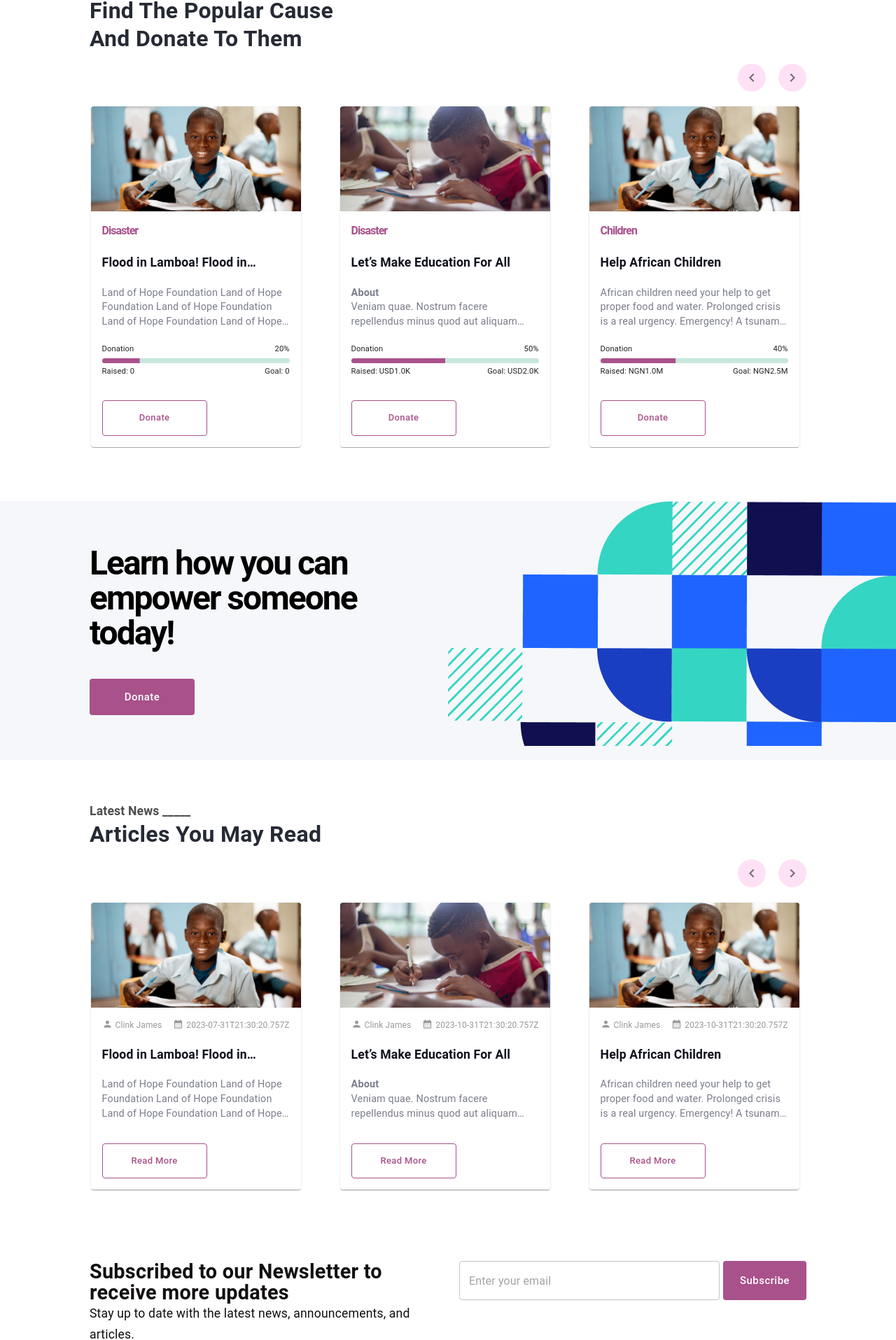
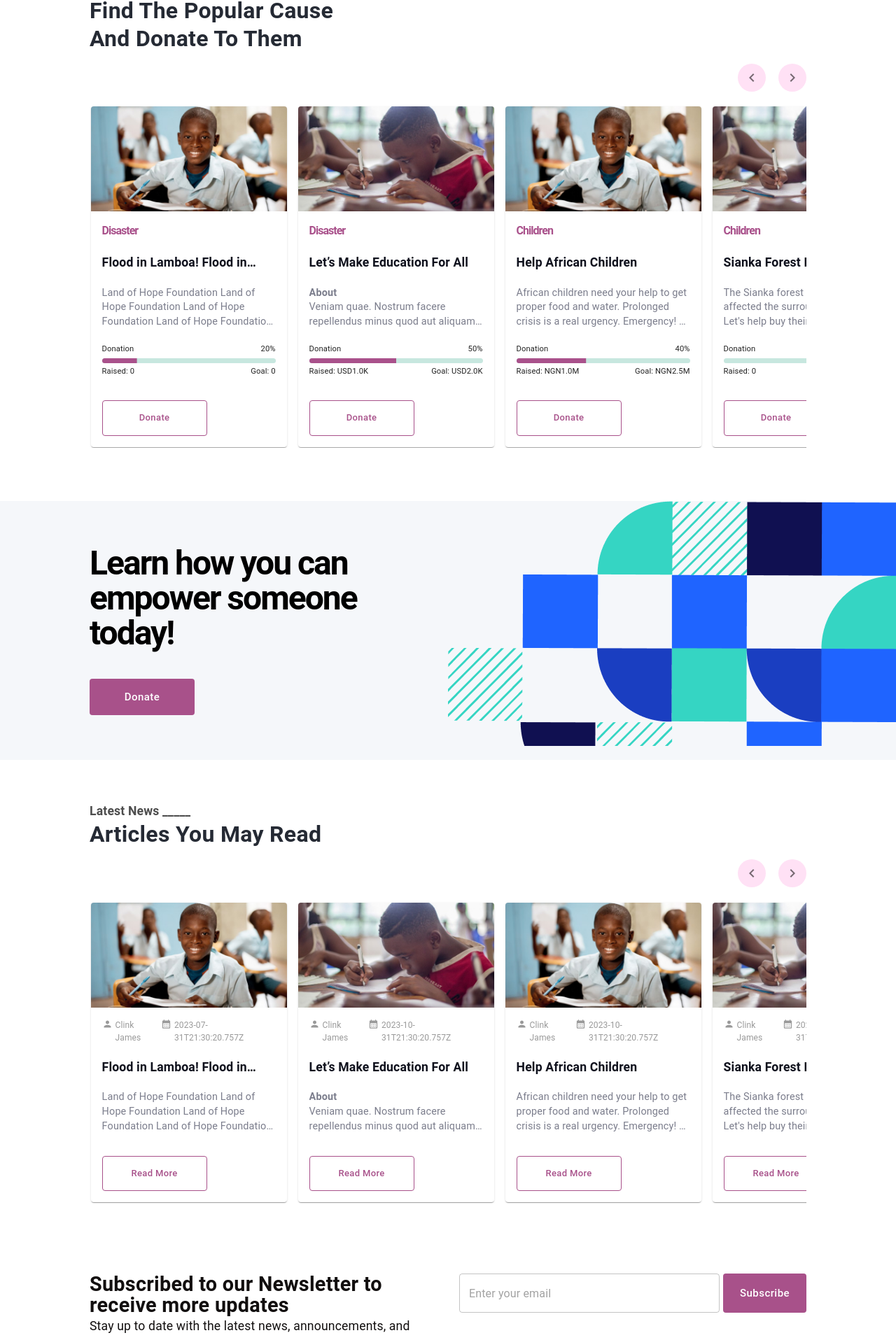
Before and after one commit to EmekaKezie/the-africa-vision, a Next.js app: page / in a window 1280 px wide. Shown: the part 4577-6492 px from the top of the page at 70% size. Built offline with nearby package versions, Linux system fonts and the light colour scheme.

Commit message:
swipable cards adjustment

```diff
--- a/src/component/core/StoryArticles.tsx
+++ b/src/component/core/StoryArticles.tsx
@@ -131,7 +131,7 @@ export default function StoryArticles(props: props) {
           sx={{
             overflowX: "auto",
             display: "flex",
-            gap: 7,
+            gap: 2,
             padding: "0.1rem",
             "&::-webkit-scrollbar": {
               backgroundColor: "transparent",
@@ -141,7 +141,7 @@ export default function StoryArticles(props: props) {
             <Box
               key={item.id}
               sx={{
-                minWidth: "300px",
+                minWidth: "280px",
                 minHeight: "100px",
                 display: "flex",
                 alignItems: "center",
--- a/src/component/core/StoryCampaign.tsx
+++ b/src/component/core/StoryCampaign.tsx
@@ -175,7 +175,7 @@ export default function StoryCampaign(props: props) {
           sx={{
             overflowX: "auto",
             display: "flex",
-            gap: 7,
+            gap: 2,
             padding: "0.1rem",
             "&::-webkit-scrollbar": {
               backgroundColor: "transparent",
@@ -185,7 +185,7 @@ export default function StoryCampaign(props: props) {
             <Box
               key={item.id}
               sx={{
-                minWidth: "300px",
+                minWidth: "280px",
                 minHeight: "100px",
                 display: "flex",
                 alignItems: "center",
--- a/src/component/core/StoryCampaign2.tsx
+++ b/src/component/core/StoryCampaign2.tsx
@@ -217,7 +217,7 @@ export default function StoryCampaign2(props: props) {
           sx={{
             overflowX: "auto",
             display: "flex",
-            gap: 7,
+            gap: 2,
             padding: "0.1rem",
             "&::-webkit-scrollbar": {
               backgroundColor: "transparent",
@@ -227,7 +227,7 @@ export default function StoryCampaign2(props: props) {
             <Box
               key={item.id}
               sx={{
-                minWidth: "300px",
+                minWidth: "280px",
                 minHeight: "100px",
                 display: "flex",
                 alignItems: "center",
--- a/src/component/core/StoryDonations.tsx
+++ b/src/component/core/StoryDonations.tsx
@@ -177,7 +177,7 @@ export default function StoryDonations(props: props) {
           sx={{
             overflowX: "auto",
             display: "flex",
-            gap: 7,
+            gap: 2,
             padding: "0.1rem",
             "&::-webkit-scrollbar": {
               backgroundColor: "transparent",
@@ -187,7 +187,7 @@ export default function StoryDonations(props: props) {
             <Box
               key={item.id}
               sx={{
-                minWidth: "300px",
+                minWidth: "280px",
                 minHeight: "100px",
                 display: "flex",
                 alignItems: "center",
```
